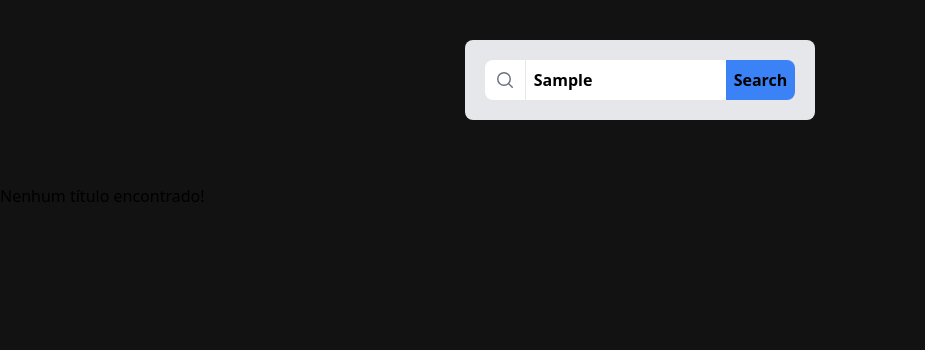
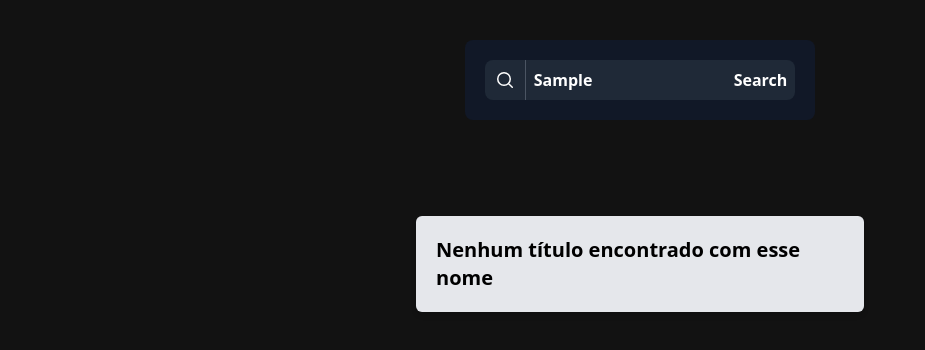
Before and after one commit to yLorde/movie-organizer, a plain HTML site: page index.html in a window 1280 px wide. Both pictures are taken after typing "Sample" into the empty fields and a click on the button "Search". Shown: the whole page, without its empty margins (0-925 px from the left). Drawn offline with nearby package versions, Linux system fonts and the light colour scheme.

Commit message:
changed to dark version

```diff
--- a/index.html
+++ b/index.html
@@ -26,23 +26,23 @@
         <nav>
             <div>
                 <div class="flex items-center justify-center p-10">
-                    <div class="rounded-lg bg-gray-200 p-5">
+                    <div class="rounded-lg bg-gray-900 p-5">
                         <div class="flex">
                             <div
-                                class="flex w-10 items-center justify-center rounded-tl-lg rounded-bl-lg border-r border-gray-200 bg-white p-5">
+                                class="flex w-10 items-center justify-center rounded-tl-lg rounded-bl-lg border-r border-gray-600 bg-gray-800 p-5">
                                 <svg viewBox="0 0 20 20" aria-hidden="true"
-                                    class="pointer-events-none absolute w-5 fill-gray-500 transition">
+                                    class="pointer-events-none absolute w-5 fill-white transition">
                                     <path
                                         d="M16.72 17.78a.75.75 0 1 0 1.06-1.06l-1.06 1.06ZM9 14.5A5.5 5.5 0 0 1 3.5 9H2a7 7 0 0 0 7 7v-1.5ZM3.5 9A5.5 5.5 0 0 1 9 3.5V2a7 7 0 0 0-7 7h1.5ZM9 3.5A5.5 5.5 0 0 1 14.5 9H16a7 7 0 0 0-7-7v1.5Zm3.89 10.45 3.83 3.83 1.06-1.06-3.83-3.83-1.06 1.06ZM14.5 9a5.48 5.48 0 0 1-1.61 3.89l1.06 1.06A6.98 6.98 0 0 0 16 9h-1.5Zm-1.61 3.89A5.48 5.48 0 0 1 9 14.5V16a6.98 6.98 0 0 0 4.95-2.05l-1.06-1.06Z">
                                     </path>
                                 </svg>
                             </div>
                             <input type="text"
-                                class="w-full max-w-[200px] bg-white pl-2 text-black font-semibold outline-0"
+                                class="w-full max-w-[200px] bg-gray-800 pl-2 text-white font-semibold outline-0"
                                 placeholder="Buscar título" id="input-titulo">
 
                             <input type="button" value="Search" onclick="buscarFilme()"
-                                class="bg-blue-500 p-2 rounded-tr-lg rounded-br-lg text-black font-semibold hover:bg-blue-800 transition-colors">
+                                class="bg-gray-800 p-2 rounded-tr-lg rounded-br-lg text-white font-semibold hover:bg-gray-700 transition-colors">
                         </div>
                     </div>
                 </div>
--- a/scripts/buscarFilme.js
+++ b/scripts/buscarFilme.js
@@ -12,6 +12,16 @@ function buscarFilme() {
         })
     } else {
         list.innerHTML = ``;
-        list.innerHTML = `<div>Nenhum título encontrado!</div><br/>`
+        list.innerHTML = `
+        <div class="flex items-center justify-center">
+    <div
+    class="flex flex-col gap-2 dark:text-black max-w-md w-full bg-gray-200 p-5 rounded-md mt-8 shadow-md hover:scale-105 hover:duration-150 duration-150"
+    >
+    <div class="flex flex-row justify-between w-full">
+        <h3 class="text-xl font-bold">Nenhum título encontrado com esse nome</h3>
+    </div>
+    </div>
+</div>
+        `
     }
 };
--- a/scripts/render.js
+++ b/scripts/render.js
@@ -18,7 +18,7 @@ function render(filme) {
     list.innerHTML += `
 <div class="flex items-center justify-center">
     <div
-    class="flex flex-col gap-2 dark:text-black max-w-md w-full bg-gray-200 p-5 rounded-md mt-8 shadow-md hover:scale-105 hover:duration-150 duration-150"
+    class="flex flex-col gap-2 dark:text-white max-w-md w-full bg-gray-800 p-5 rounded-md mt-8 shadow-md hover:scale-105 hover:duration-150 duration-150"
     >
     <div class="flex flex-row justify-between w-full">
         <div class="flex flex-row justify-between w-full">
@@ -91,6 +91,6 @@ function render(filme) {
         <b>Tipo:</b> ${tipo[filme.tipo]}
     </div>
     </div>
-</div>
+    </div>
     `
 }
```
